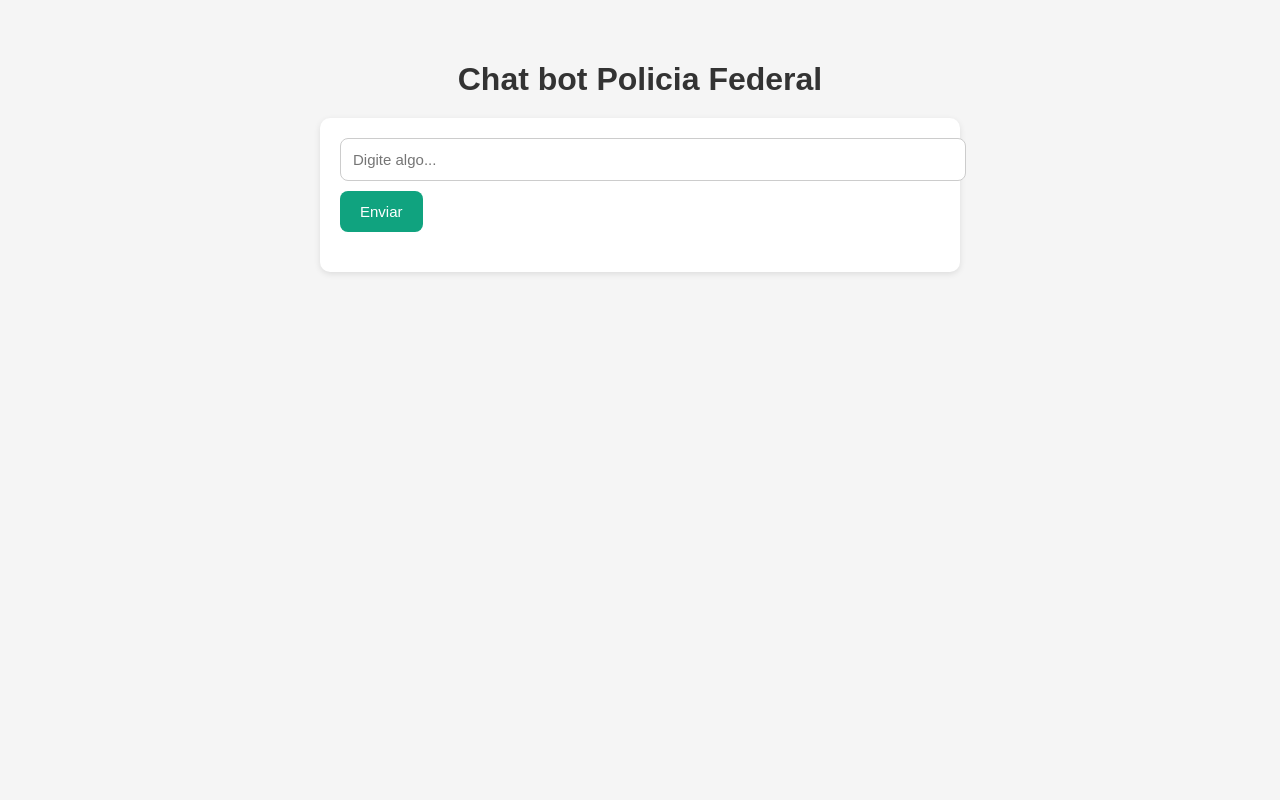
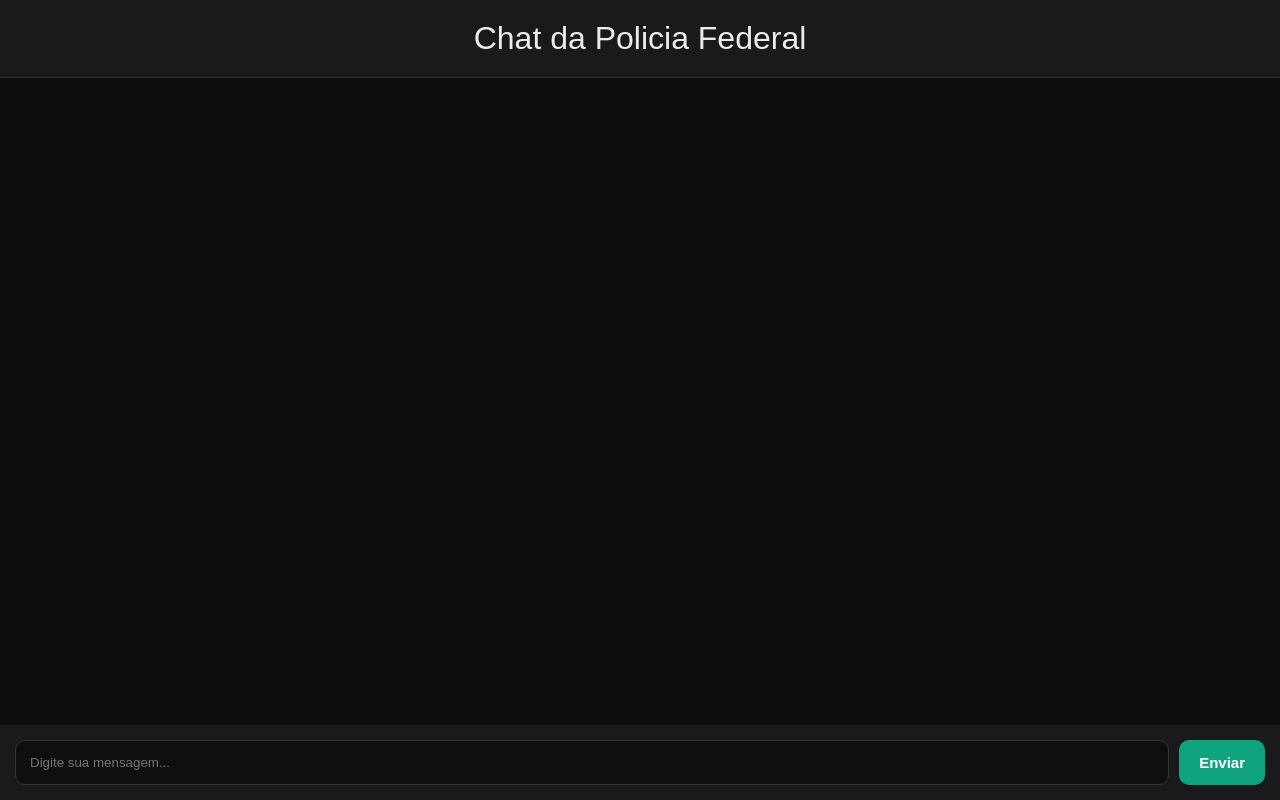
Before and after one commit to PedroConsoni/api_agentAI, a Flask app: page / in a window 1280 px wide. Run offline with Flask 3, Linux system fonts and the light colour scheme.

Commit message:
Chore: criei o arquivo requirements, e adicionei um novo style para a aplicaçao

```diff
--- /dev/null
+++ b/requirements.txt
@@ -0,0 +1,2 @@
+Flask==3.1.2
+protobuf==6.33.1
--- /dev/null
+++ b/static/css/style.css
@@ -0,0 +1,92 @@
+
+    body {
+      margin: 0;
+      padding: 0;
+      background: #0d0d0f;
+      font-family: Arial, Helvetica, sans-serif;
+      color: #ececec;
+      display: flex;
+      flex-direction: column;
+      height: 100vh;
+    }
+
+    h1 {
+      text-align: center;
+      padding: 20px;
+      background-color: #1a1a1d;
+      margin: 0;
+      font-weight: normal;
+      border-bottom: 1px solid #333;
+    }
+
+    /* Área onde as mensagens aparecem */
+    #chat {
+      flex: 1;
+      overflow-y: auto;
+      padding: 20px;
+      display: flex;
+      flex-direction: column;
+      gap: 15px;
+    }
+
+    /* Mensagem do usuário (direita) */
+    .user {
+      align-self: flex-end;
+      background: #10a37f;
+      color: white;
+      padding: 12px 16px;
+      border-radius: 12px;
+      max-width: 70%;
+      box-shadow: 0px 3px 8px rgba(0, 0, 0, 0.3);
+      white-space: pre-wrap;
+    }
+
+    /* Mensagem da IA (esquerda) */
+    .bot {
+      align-self: flex-start;
+      background: #1a1a1d;
+      padding: 12px 16px;
+      border-radius: 12px;
+      max-width: 70%;
+      border: 1px solid #2e2e32;
+      white-space: pre-wrap;
+      color: #dcdcdc;
+      box-shadow: 0px 3px 8px rgba(0, 0, 0, 0.2);
+    }
+
+    /* Caixa inferior para digitar */
+    #inputArea {
+      display: flex;
+      padding: 15px;
+      background: #1a1a1d;
+      gap: 10px;
+    }
+
+    input {
+      flex: 1;
+      padding: 14px;
+      background: #0f0f11;
+      border: 1px solid #333;
+      color: white;
+      border-radius: 10px;
+      outline: none;
+    }
+
+    input:focus {
+      border-color: #10a37f;
+    }
+
+    button {
+      padding: 14px 20px;
+      background: #10a37f;
+      border: none;
+      color: white;
+      border-radius: 10px;
+      cursor: pointer;
+      font-size: 15px;
+      font-weight: bold;
+    }
+
+    button:hover {
+      background: #0e8e70;
+    }
--- a/templates/index.html
+++ b/templates/index.html
@@ -3,90 +3,59 @@
 <head>
   <meta charset="UTF-8">
   <meta name="viewport" content="width=device-width, initial-scale=1.0">
-  <title>JCA</title>
-
-  <style>
-    body {
-      margin: 0;
-      padding: 0;
-      font-family: Arial, Helvetica, sans-serif;
-      background: #f5f5f5;
-      display: flex;
-      flex-direction: column;
-      align-items: center;
-      padding-top: 40px;
-    }
-
-    h1 {
-      color: #333;
-      margin-bottom: 20px;
-      font-weight: 600;
-    }
-
-    .box {
-      background: #fff;
-      width: 90%;
-      max-width: 600px;
-      padding: 20px;
-      border-radius: 10px;
-      box-shadow: 0px 2px 6px rgba(0,0,0,0.1);
-    }
-
-    input {
-      width: 100%;
-      padding: 12px;
-      border-radius: 8px;
-      border: 1px solid #ccc;
-      font-size: 15px;
-      margin-bottom: 10px;
-    }
-
-    button {
-      padding: 12px 20px;
-      background: #10a37f;
-      color: white;
-      border: none;
-      border-radius: 8px;
-      cursor: pointer;
-      font-size: 15px;
-    }
-
-    button:hover {
-      background: #0e8e70;
-    }
-
-    #result {
-      margin-top: 20px;
-      white-space: pre-wrap;
-      line-height: 1.5;
-      color: #444;
-    }
-  </style>
+  <title>Chat estilo GPT</title>
+  <link rel="stylesheet" href="{{ url_for('static', filename='css/style.css') }}">
 </head>
 <body>
-  <h1>Chat bot Policia Federal  </h1>
 
-  <div class="box">
-    <input id="prompt" placeholder="Digite algo...">
+  <h1>
+    Chat da Policia Federal
+  </h1>
+  <div id="chat"></div>
+
+  <div id="inputArea">
+    <input id="prompt" placeholder="Digite sua mensagem...">
     <button onclick="sendPrompt()">Enviar</button>
-    <p id="result"></p>
   </div>
 
   <script>
     async function sendPrompt() {
       const prompt = document.getElementById("prompt").value;
+      if (!prompt.trim()) return;
 
+      // Exibir mensagem do usuário
+      addMessage(prompt, "user");
+
+      // Limpar campo
+      document.getElementById("prompt").value = "";
+
+      // Enviar para a API
       const res = await fetch("/api/gemini", {
         method: "POST",
-        headers: {
-          "Content-Type": "application/json"
-        },
+        headers: { "Content-Type": "application/json" },
         body: JSON.stringify({ prompt })
       });
 
       const data = await res.json();
-      document.getElementById("result").innerText = data.response;
+
+      // Exibir resposta da IA
+      addMessage(data.response, "bot");
+    }
+
+    // Adiciona mensagens no chat
+    function addMessage(text, type) {
+      const chat = document.getElementById("chat");
+
+      const div = document.createElement("div");
+      div.className = type;
+      div.innerText = text;
+
+      chat.appendChild(div);
+
+      // Scroll automático para o final
+      chat.scrollTop = chat.scrollHeight;
     }
   </script>
+
 </body>
 </html>
```
